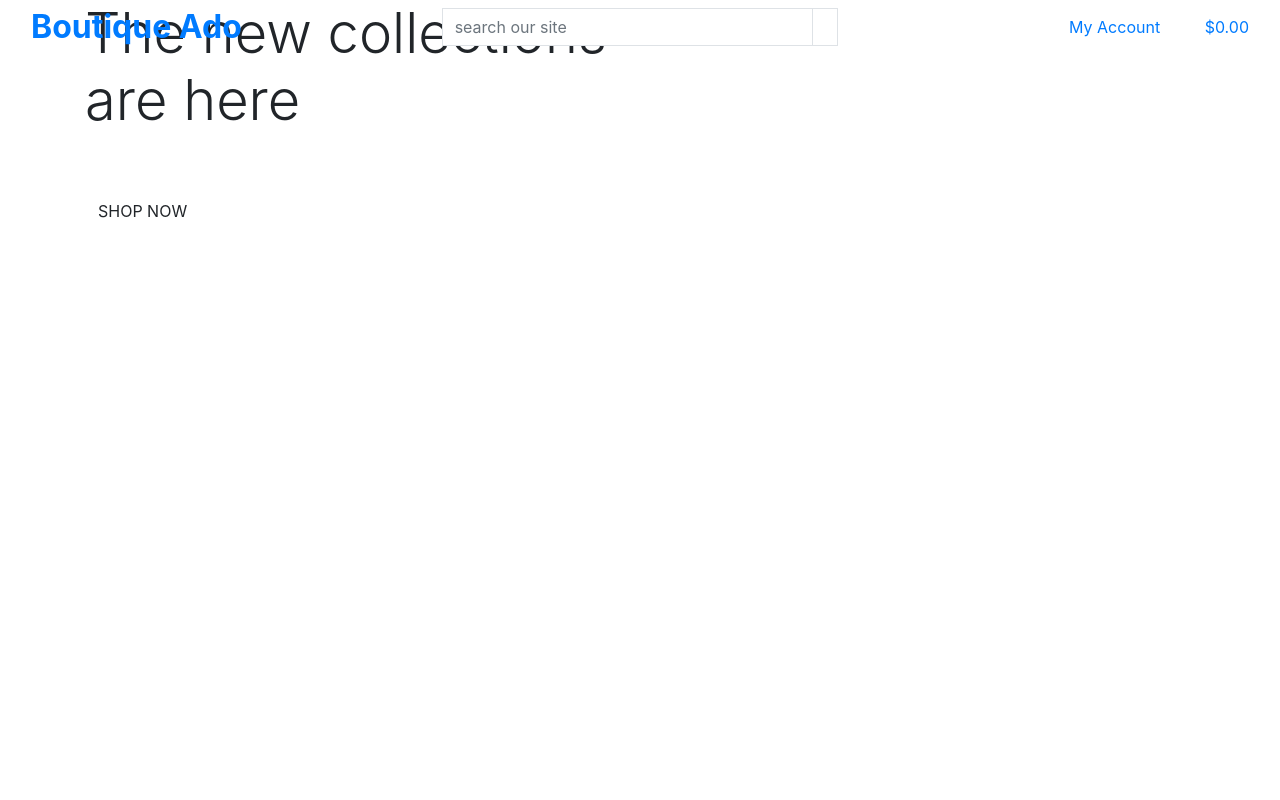
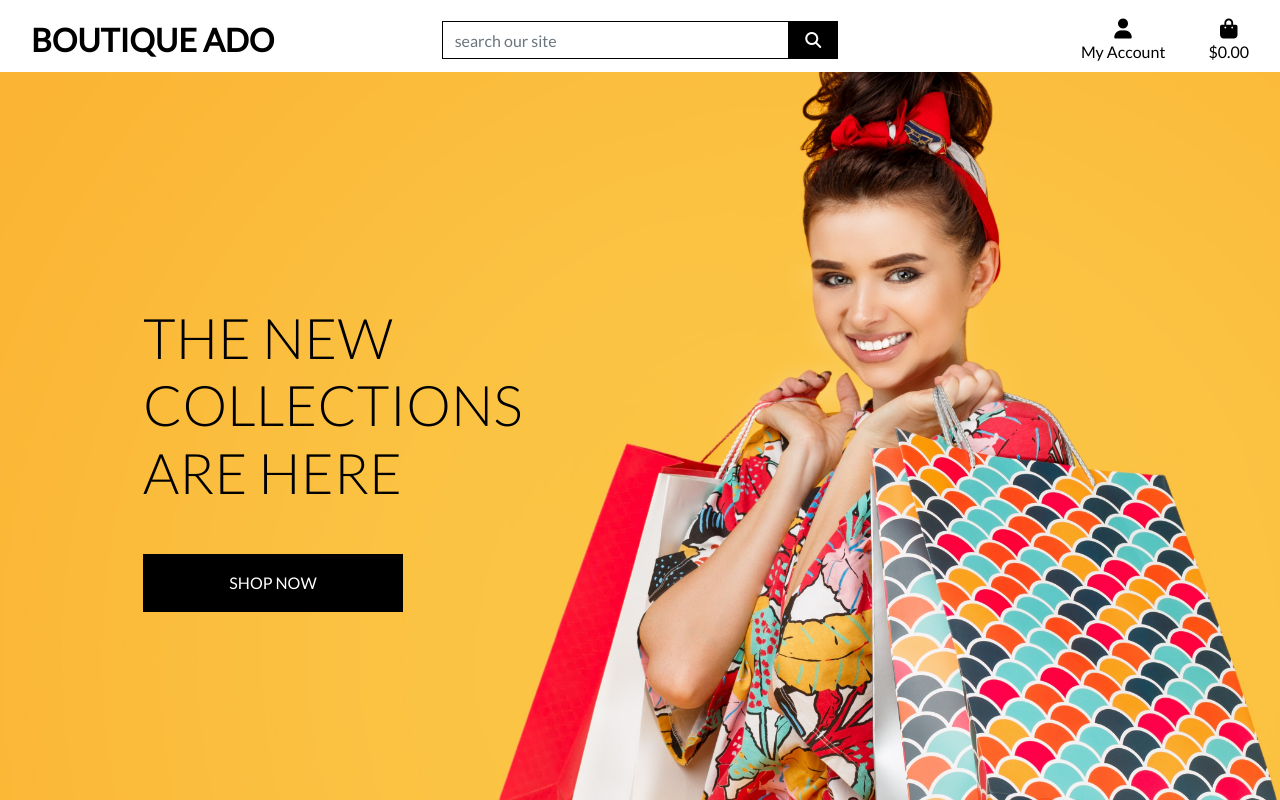
Before and after one commit to Yasi92/boutique_ado_v1, a Django app: page / in a window 1280 px wide. Run offline with Django 3.2, Linux system fonts and the light colour scheme; some libraries are stand-ins or nearby versions.

Commit message:
complete homepage header and css

```diff
--- a/boutique_ado/settings.py
+++ b/boutique_ado/settings.py
@@ -148,6 +148,11 @@ USE_TZ = True
 # https://docs.djangoproject.com/en/3.2/howto/static-files/
 
 STATIC_URL = '/static/'
+STATICFILES_DIRS = (os.path.join(BASE_DIR, 'static'),)
+
+
+MEDIA_URL = '/media/'
+MEDIA_ROOT = os.path.join(BASE_DIR, 'media')
 
 # Default primary key field type
 # https://docs.djangoproject.com/en/3.2/ref/settings/#default-auto-field
--- a/boutique_ado/urls.py
+++ b/boutique_ado/urls.py
@@ -13,9 +13,13 @@ Including another URLconf
     1. Import the include() function: from django.urls import include, path
     2. Add a URL to urlpatterns:  path('blog/', include('blog.urls'))
 """
+import imp
+from os import stat
 from xml.etree.ElementInclude import include
 from django.contrib import admin
 from django.urls import path, include
+from django.conf import settings
+from django.conf.urls.static import static
 
 urlpatterns = [
     path('admin/', admin.site.urls),
@@ -23,4 +27,4 @@ urlpatterns = [
     path('', include('home.urls')),
 
 
-]
+] + static(settings.MEDIA_URL, document_root=settings.MEDIA_ROOT)
--- /dev/null
+++ b/static/css/base.css
@@ -0,0 +1,81 @@
+html{
+    height: 100%;
+}
+
+body{
+    background: url('/media/homepage_background_cropped.jpeg') no-repeat center center fixed;
+    background-size: cover;
+    height: calc(100vh - 164px);
+    color: #555;
+    font-family: 'Lato';
+}
+
+/* from Bulma */
+.icon {
+    align-items: center;
+    display: inline-flex;
+    justify-content: center;
+    height: 1.5rem;
+    width: 1.5rem;
+}
+
+.logo-font {
+    text-transform: uppercase;
+}
+
+.main-logo-link {
+    width: fit-content;
+}
+
+.shop-now-button {
+    background: black;
+    color: white;
+    min-width: 260px;
+}
+
+.btn-black {
+    background: black;
+    color: white;
+}
+
+.shop-now-button:hover,
+.shop-now-button:active,
+.shop-now-button:focus,
+.btn-black:hover,
+.btn-black:active,
+.btn-black:focus {
+    background: #222;
+    color: white;
+}
+
+.text-black {
+    color: #000 !important;
+}
+
+.border-black {
+    border: 1px solid black !important;
+}
+
+/* -------------------------------- Media Queries */
+
+/* Slightly larger container on xl screens */
+@media (min-width: 1200px) {
+  .container {
+    max-width: 80%;
+  }
+}
+
+/* fixed top navbar only on medium and up */
+@media (min-width: 992px) {
+    .fixed-top-desktop-only {
+        position: fixed;
+        top: 0;
+        right: 0;
+        left: 0;
+        z-index: 1030;
+    }
+
+    .header-container {
+        padding-top: 164px;
+    }
+}
--- a/templates/base.html
+++ b/templates/base.html
@@ -16,12 +16,17 @@
     {% block corecss %}
     <link rel="stylesheet" href="https://stackpath.bootstrapcdn.com/bootstrap/4.4.1/css/bootstrap.min.css"
         integrity="sha384-Vkoo8x4CGsO3+Hhxv8T/Q5PaXtkKtu6ug5TOeNV6gBiFeWPGFN9MuhOf23Q9Ifjh" crossorigin="anonymous">
+    <link rel="preconnect" href="https://fonts.googleapis.com">
+    <link rel="preconnect" href="https://fonts.gstatic.com" crossorigin>
+    <link href="https://fonts.googleapis.com/css2?family=Lato:wght@300;400&display=swap" rel="stylesheet">
+    <link rel="stylesheet" href="{% static 'css/base.css' %}">
     {% endblock %}
 
     {% block extra_css %}
     {% endblock %}
 
     {% block corejs %}
+    <script src="https://kit.fontawesome.com/09f433170b.js" crossorigin="anonymous"></script>
     <script src="https://code.jquery.com/jquery-3.4.1.slim.min.js"
         integrity="sha384-J6qa4849blE2+poT4WnyKhv5vZF5SrPo0iEjwBvKU7imGFAV0wwj1yYfoRSJoZ+n" crossorigin="anonymous">
     </script>
@@ -41,7 +46,7 @@
 
 <body>
     <header class="container-fluid fixed-top">
-        <div class="row">
+        <div id="topnav" class="row bg-white pt-lg-2 d-none d-lg-flex">
             <div class="col-12 col-lg-4 my-auto py-1 py-lg-0 text-center text-lg-left">
                 <a href="{% url 'home' %}" class="nav-link main-logo-link">
                     <h2 class="logo-font text-black my-0"><strong>Boutique Ado</strong></h2>
@@ -65,7 +70,8 @@
             <div class="col-12 col-lg-4 my-auto py-1 py-lg-0 text-center text-lg-left">
                 <ul class="list-inline list-unstyled text-center text-lg-right my-0">
                     <li class="list-inline-item dropdown">
-                        <a href="#" class="text-black nav-link" id="user-options" data-toggle="dropdown" aria-haspopup="true" aria-expanded="false">
+                        <a href="#" class="text-black nav-link" id="user-options" data-toggle="dropdown"
+                            aria-haspopup="true" aria-expanded="false">
                             <div class="text-center">
                                 <div>
                                     <i class="fas fa-user fa-lg"></i>
@@ -87,7 +93,8 @@
                         </div>
                     </li>
                     <li class="list-inline-item">
-                        <a href="" class="{% if grand_total %} text-info font-weight-bold{% else %}text-black{% endif %} nav-link">
+                        <a href=""
+                            class="{% if grand_total %} text-info font-weight-bold{% else %}text-black{% endif %} nav-link">
                             <div class="text-center">
                                 <div><i class="fas fa-shopping-bag fa-lg"></i></div>
                                 <p class="my-0">
```
Also changed, not shown: media/homepage_background_cropped.jpeg (added). Lines whose indentation alone changed are shown as unchanged.
